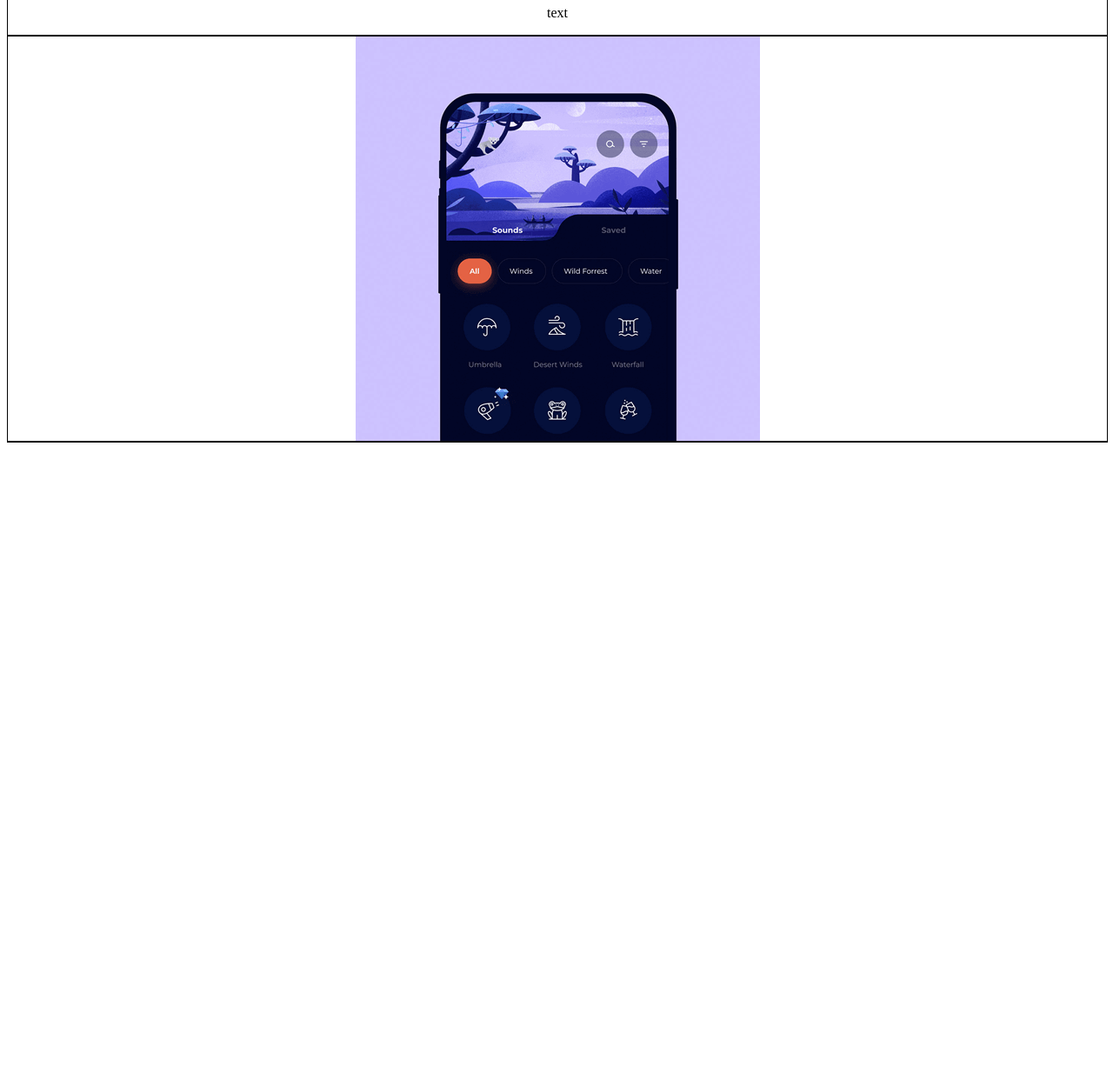
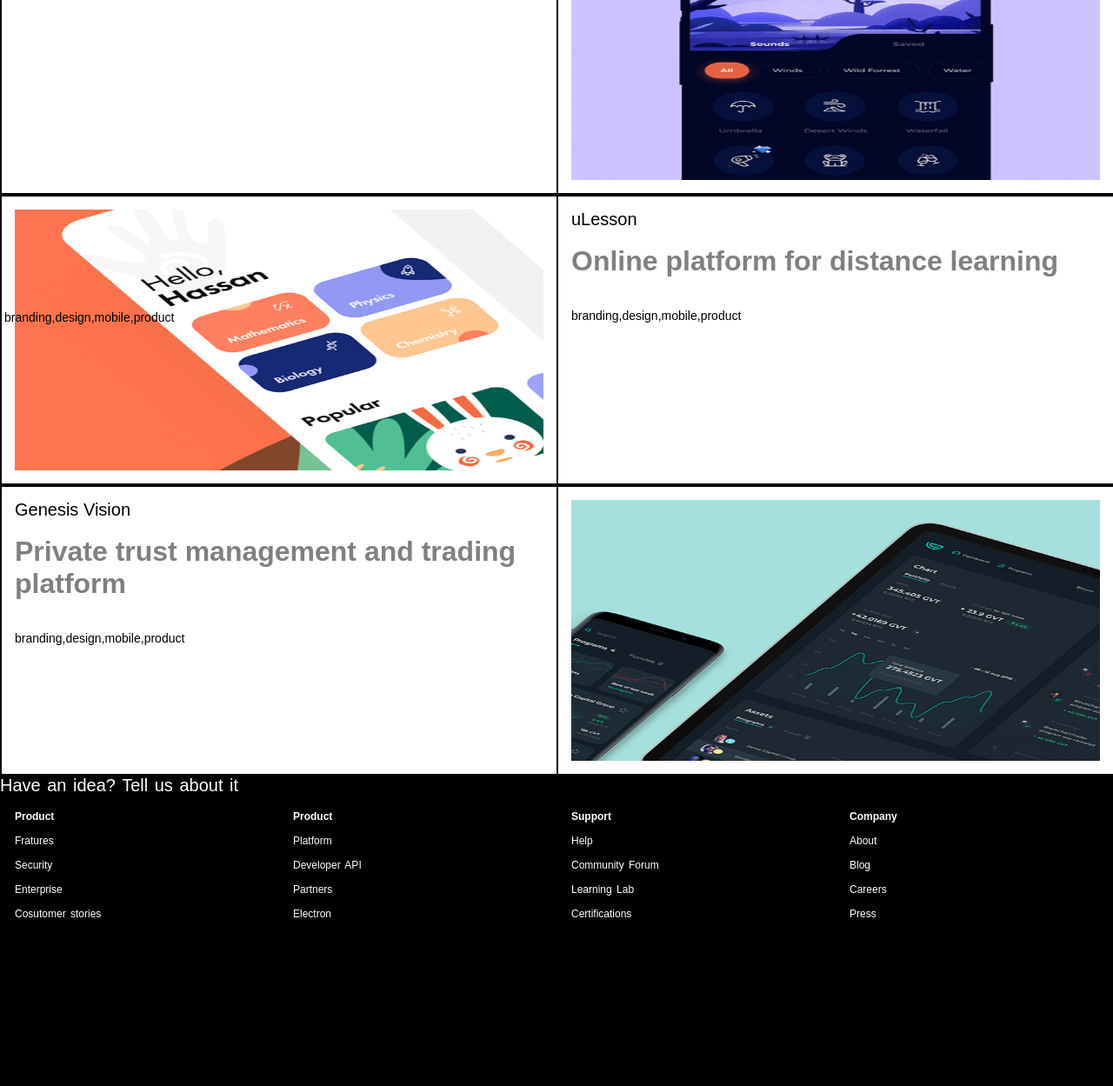
Before and after one commit to 440028joan23/DuranGabriel_SMX2-M12.1-PJ-S-ntesi-A12--Cuberto-, a plain HTML site: page index.html in a window 1280 px wide. Shown: the part 422-1671 px from the top of the page at 87% size. Before the commit the page ends 939 px from the top, so only its background shows below. Drawn offline with Linux system fonts and the light colour scheme.

Commit message:
Big comit to allmost finished

```diff
--- a/index.html
+++ b/index.html
@@ -9,15 +9,19 @@
 <body>
     <div class="contenedor">
         <div class="elemento">
-            <p>Mobile development</p>
-            <div class="tituloP">
-                <h2>Grow your business with mobile apps</h2>
-            </div>
-                    </div>
+            <p><strong>Mobile development</strong></p>
+                <br>
+                <br>
+                <h2 id="TITLE">Grow your business with mobile apps</h2>
+
+         </div>
     </div>
     <div class="columna">
         <div class="doselemento">
-            <p>text</p>
+            <p class="miniTitle">Sleepist</p>
+            <br>
+            <h2 class="gris">Helps millons fall asleep every night</h2>
+            <p class="fotter">branding,design,mobile,product</p>
 
         </div>
           <div class="doselemento">
@@ -25,5 +29,71 @@
         </div>
     </div>
 
+     <div class="columna">
+        <div class="doselemento">
+            <img src="./img/section-2-m.png" alt="Mobile App">
+        </div>
+
+    <div class="doselemento">
+            <p class="miniTitle">uLesson</p>
+            <br>
+            <h2 class="gris">Online platform for distance learning</h2>
+            <br>
+            <br>
+            <p class="dsmanera">branding,design,mobile,product</p>
+        </div>
+    </div>
+    <div class="columna">
+        <div class="doselemento">
+            <p class="miniTitle">Genesis Vision</p>
+            <br>
+            <h2 class="gris">Private trust management and trading platform</h2>
+                <br>
+                <br>
+            <p class="dsmanera">branding,design,mobile,product</p>
+        </div>
+          <div class="doselemento">
+            <img src="./img/section-3-m.png" alt="Mobile App">
+        </div>
+    </div>
+    <div class="ALL">
+        <div class="big">
+            <p class="miniTitlee">Have an idea? Tell us about it</p>
+
+        </div>
+        <div class="forcolumna">
+          <div class="forelemento">
+            <p class="dsmanerea"><strong>Product</strong></p>
+            <br>
+            <p>Fratures</p>
+            <br>
+            <p>Security</p>
+            <br>
+            <p>Enterprise</p>
+            <br>
+            <p>Cosutomer stories</p>
+        </div>
+            <div class="forelemento">
+            <p class="dsmanerea"><strong>Product</strong></p>
+            <br><p>Platform</p>
+            <br><p>Developer API</p>
+            <br><p>Partners</p>
+            <br><p>Electron</p>
+        </div>
+            <div class="forelemento">
+            <p class="dsmanerea"><strong>Support</strong></p>
+            <br><p>Help</p>
+            <br><p>Community Forum</p>
+            <br><p>Learning Lab</p>
+            <br><p>Certifications</p>
+        </div>
+        <div class="forelemento">
+            <p><strong>Company</strong></p>
+            <br><p>About</p>
+            <br><p>Blog</p>
+            <br><p>Careers</p>
+            <br><p>Press</p>
+        </div>
+    </div>
 </body>
 </html>
--- a/style.css
+++ b/style.css
@@ -1,21 +1,29 @@
+* {
+    margin: 0;
+    font-family: Arial, Helvetica, sans-serif;
+}
 .contenedor {
     display: flex;
     flex-direction: row;
     align-items: center;
     width: 100%;
-    height: 400px;
+    height: 300px;
     border: 1px solid black;
+    padding: 5px;
 
 }
-.tituloP {
+#TITLE {
     color: green;
-    text-align: center;
-    width: 100%;
+    text-align: left;
+   font-size: 30px;
     justify-content: center;
+}
+.elemento {
+    padding: 20px;
 }
 .columna {
     display: flex;
-    flex-direction: column;
+    flex-direction: row;
     justify-content: space-between;
     align-items: center;
     width: 100%;
@@ -23,8 +31,65 @@
 }
 .doselemento {
     display: flex;
-    justify-content: center;
+    flex-direction: column;
+    padding: 15px;
+    height: 300px;
+    width: 100%;
+    border: 1px solid black;
+}
+img {
+    width: 100%;
+    height: 100%;
+}
+.gris{
+    color: grey;
+    font-size: 32px;
+}
+.miniTitle{
+    color: rgb(0, 0, 0);
+    font-size: 20px;
+}
+.fotter{
+    font-size: 14px;
+    position: absolute;
+    bottom: 0;
+    left: 0;
+    padding: 5px;
+}
+.dsmanera{
+    font-size: 14px;
+}
+.forcolumna{
+    display: flex;
+    flex-direction: row;
+    justify-content: space-between;
     align-items: center;
     width: 100%;
     border: 1px solid black;
 }
+.bigTitle{
+    font-size: 40px;
+    color: black;
+    width: 100%;
+    height: 100px;
+
+}
+.forelemento{
+    padding: 15px;
+    height: 300px;
+    width: 25%;
+    border: 1px solid black;
+}
+.forelemento{
+    font-size: 12px;
+}
+.ALL{
+    background-color: black;
+    color: white;
+    word-spacing: 2px;
+
+}
+.miniTitlee{
+    color: rgb(255, 255, 255);
+    font-size: 20px;
+}
```
